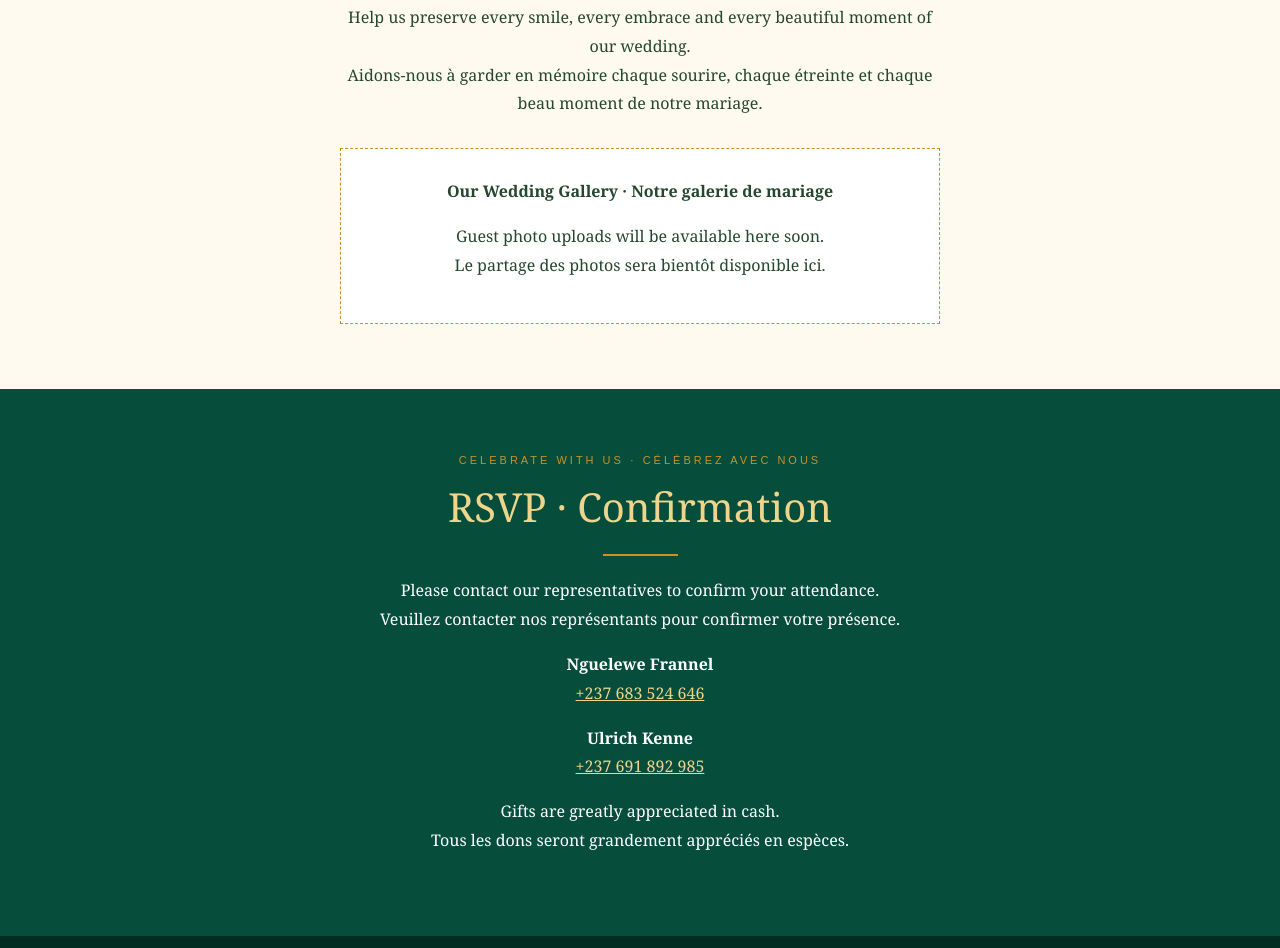
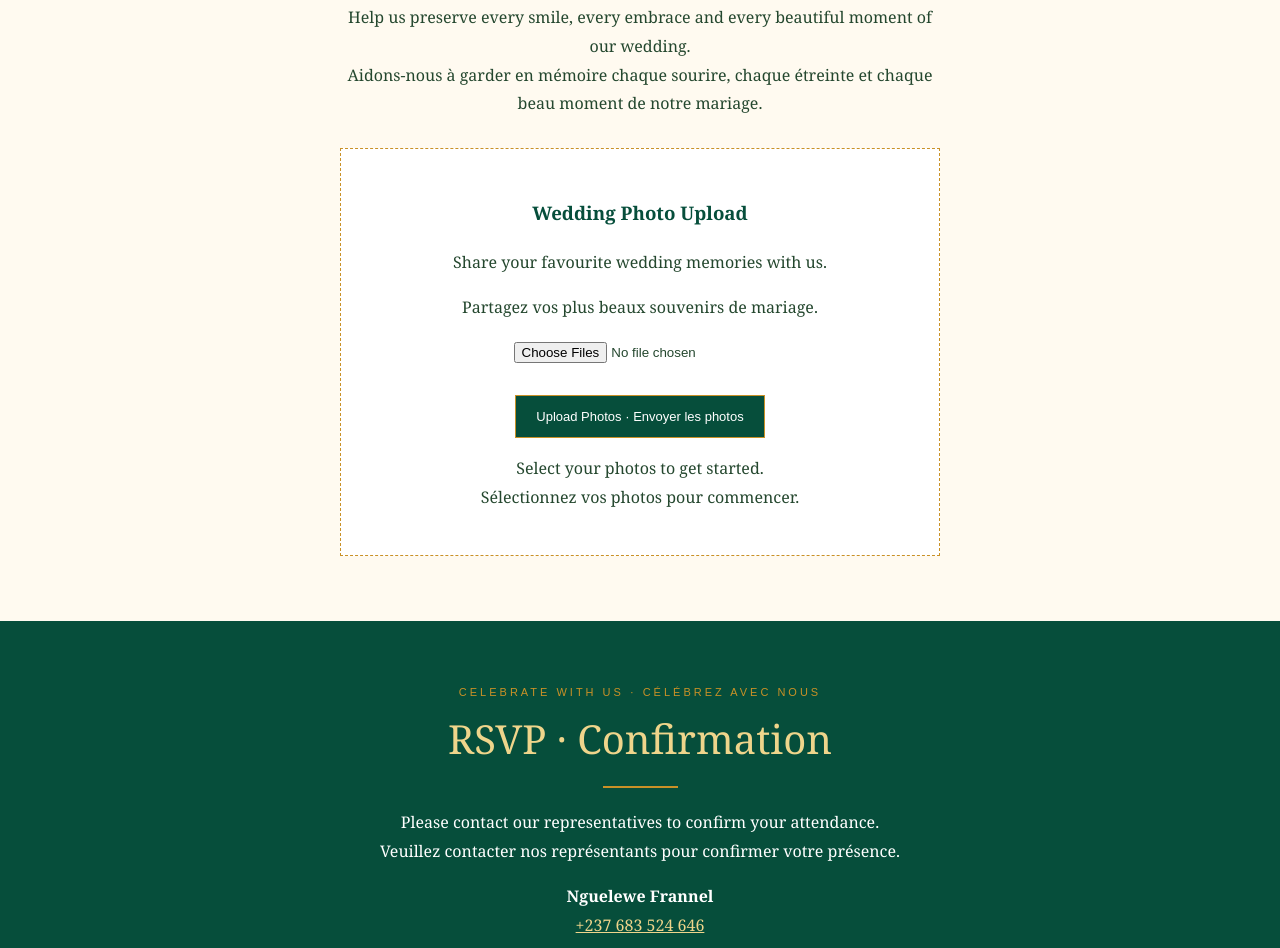
Before and after one commit to Nezybel/our-wedding, a plain HTML site: page index.html in a window 1280 px wide. Shown: the part 2890-3838 px from the top of the page. Drawn offline with Linux system fonts and the light colour scheme.

Commit message:
Update index.html

```diff
--- a/index.html
+++ b/index.html
@@ -393,14 +393,36 @@
         chaque étreinte et chaque beau moment de notre mariage.
       </p>
 
-      <div class="gallery-placeholder">
-        <strong>Our Wedding Gallery · Notre galerie de mariage</strong>
-        <p>
-          Guest photo uploads will be available here soon.
-          <br>
-          Le partage des photos sera bientôt disponible ici.
-        </p>
-      </div>
+
+<div class="gallery-placeholder">
+  <h3 style="color:#064e3b;">Wedding Photo Upload</h3>
+  <p>Share your favourite wedding memories with us.</p>
+  <p>Partagez vos plus beaux souvenirs de mariage.</p>
+
+  <input
+    type="file"
+    id="weddingPhotos"
+    accept="image/jpeg,image/png,image/webp,image/heic"
+    multiple
+    style="display:block;max-width:100%;margin:20px auto;"
+  >
+
+  <button
+    type="button"
+    class="button"
+    id="uploadPhotos"
+    style="cursor:pointer;"
+  >
+    Upload Photos · Envoyer les photos
+  </button>
+
+  <p id="uploadStatus" role="status" aria-live="polite">
+    Select your photos to get started.
+    <br>
+    Sélectionnez vos photos pour commencer.
+  </p>
+</div>
+
     </section>
 
     <section class="contact">
```
